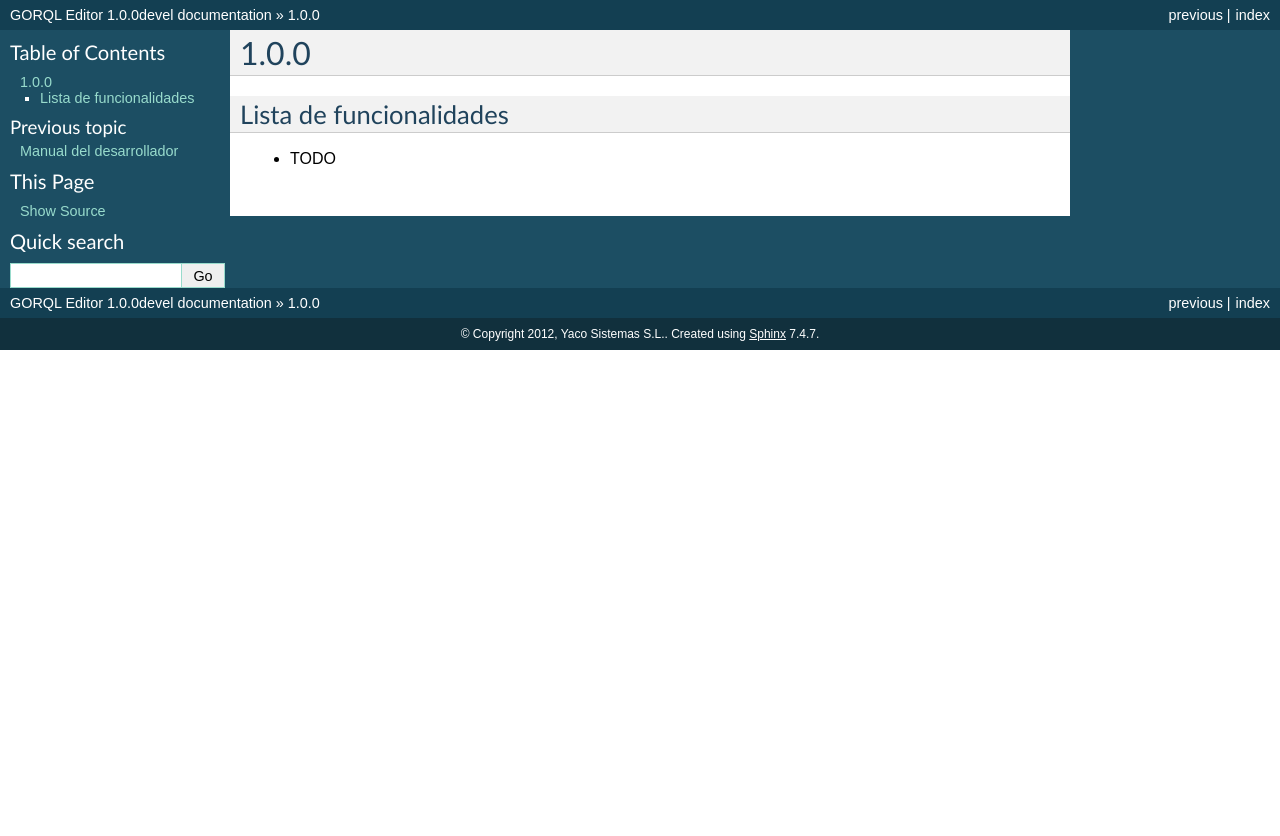
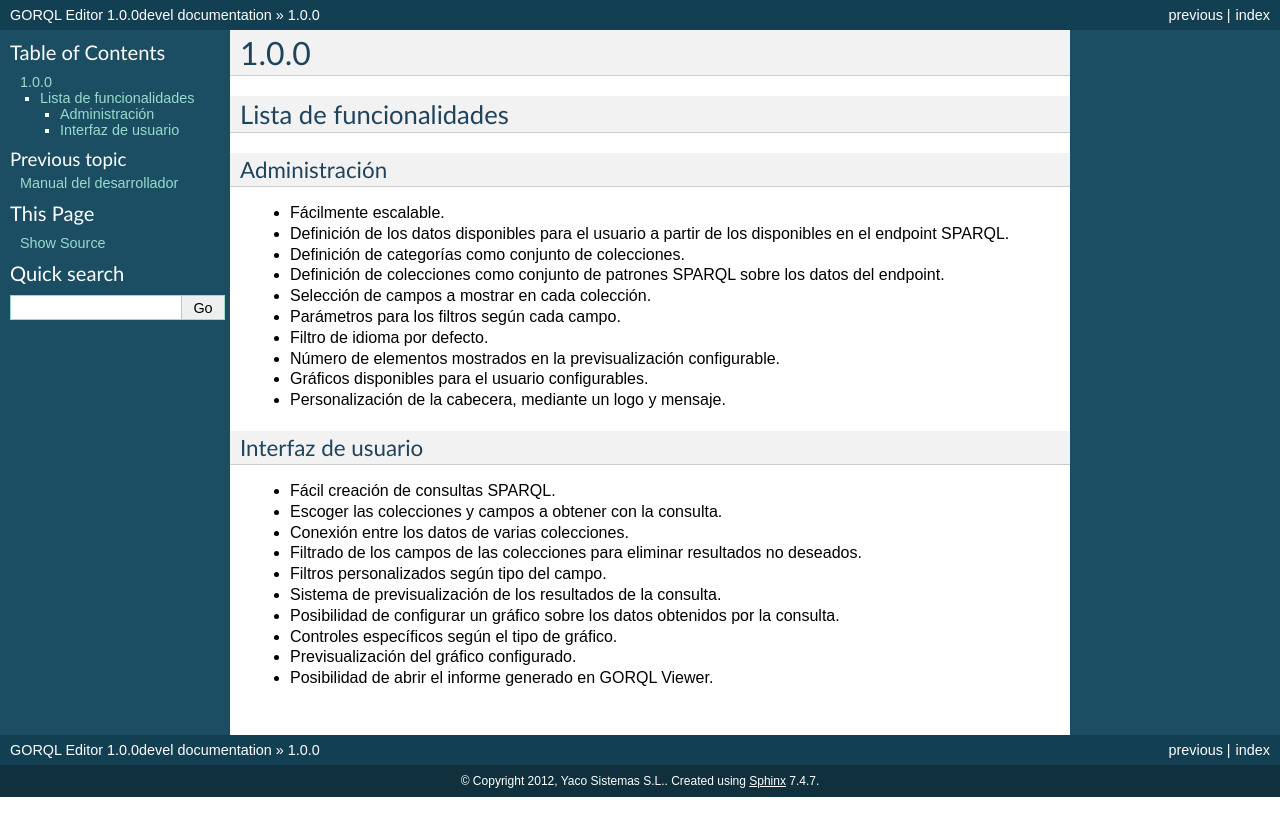
Before and after one commit to Yaco-Sistemas/gorql-editor, a Sphinx documentation site: the page built from docs/source/releases.rst, in a window 1280 px wide. Shown: the top 836 px of the page. Built offline with Sphinx 7.4.7, drawn with Linux system fonts in a browser that asks for light colours.

Commit message:
Changelog en el release.rst

```diff
--- a/docs/source/releases.rst
+++ b/docs/source/releases.rst
@@ -4,4 +4,34 @@
 Lista de funcionalidades
 ------------------------
 
-- TODO
+Administración
+~~~~~~~~~~~~~~
+
+- Fácilmente escalable.
+- Definición de los datos disponibles para el usuario a partir de los
+  disponibles en el endpoint SPARQL.
+- Definición de categorías como conjunto de colecciones.
+- Definición de colecciones como conjunto de patrones SPARQL sobre los datos
+  del endpoint.
+- Selección de campos a mostrar en cada colección.
+- Parámetros para los filtros según cada campo.
+- Filtro de idioma por defecto.
+- Número de elementos mostrados en la previsualización configurable.
+- Gráficos disponibles para el usuario configurables.
+- Personalización de la cabecera, mediante un logo y mensaje.
+
+Interfaz de usuario
+~~~~~~~~~~~~~~~~~~~
+
+- Fácil creación de consultas SPARQL.
+- Escoger las colecciones y campos a obtener con la consulta.
+- Conexión entre los datos de varias colecciones.
+- Filtrado de los campos de las colecciones para eliminar resultados no
+  deseados.
+- Filtros personalizados según tipo del campo.
+- Sistema de previsualización de los resultados de la consulta.
+- Posibilidad de configurar un gráfico sobre los datos obtenidos por la
+  consulta.
+- Controles específicos según el tipo de gráfico.
+- Previsualización del gráfico configurado.
+- Posibilidad de abrir el informe generado en GORQL Viewer.
```
Also changed, not shown: docs/source/deployment.rst (+12 -5 lines).
